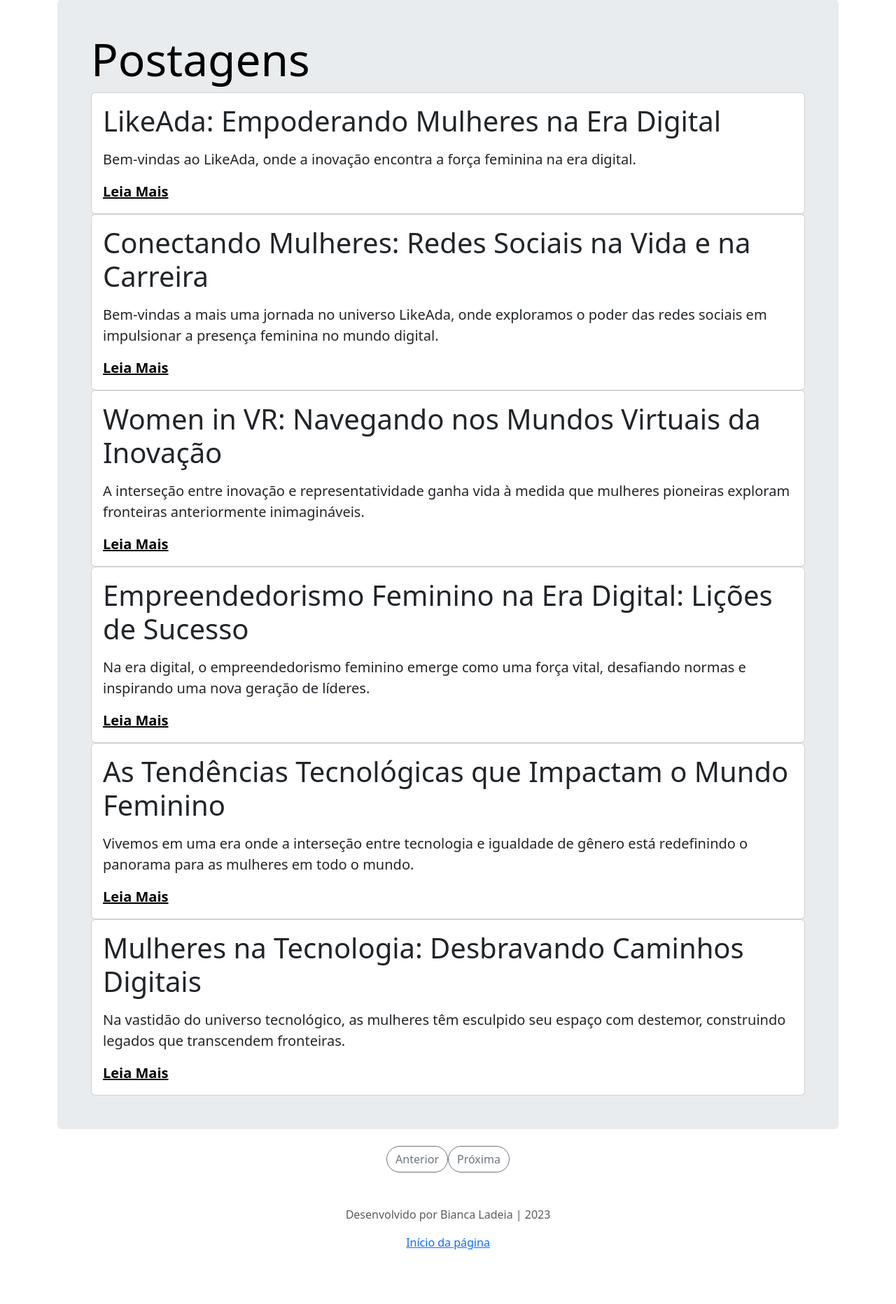
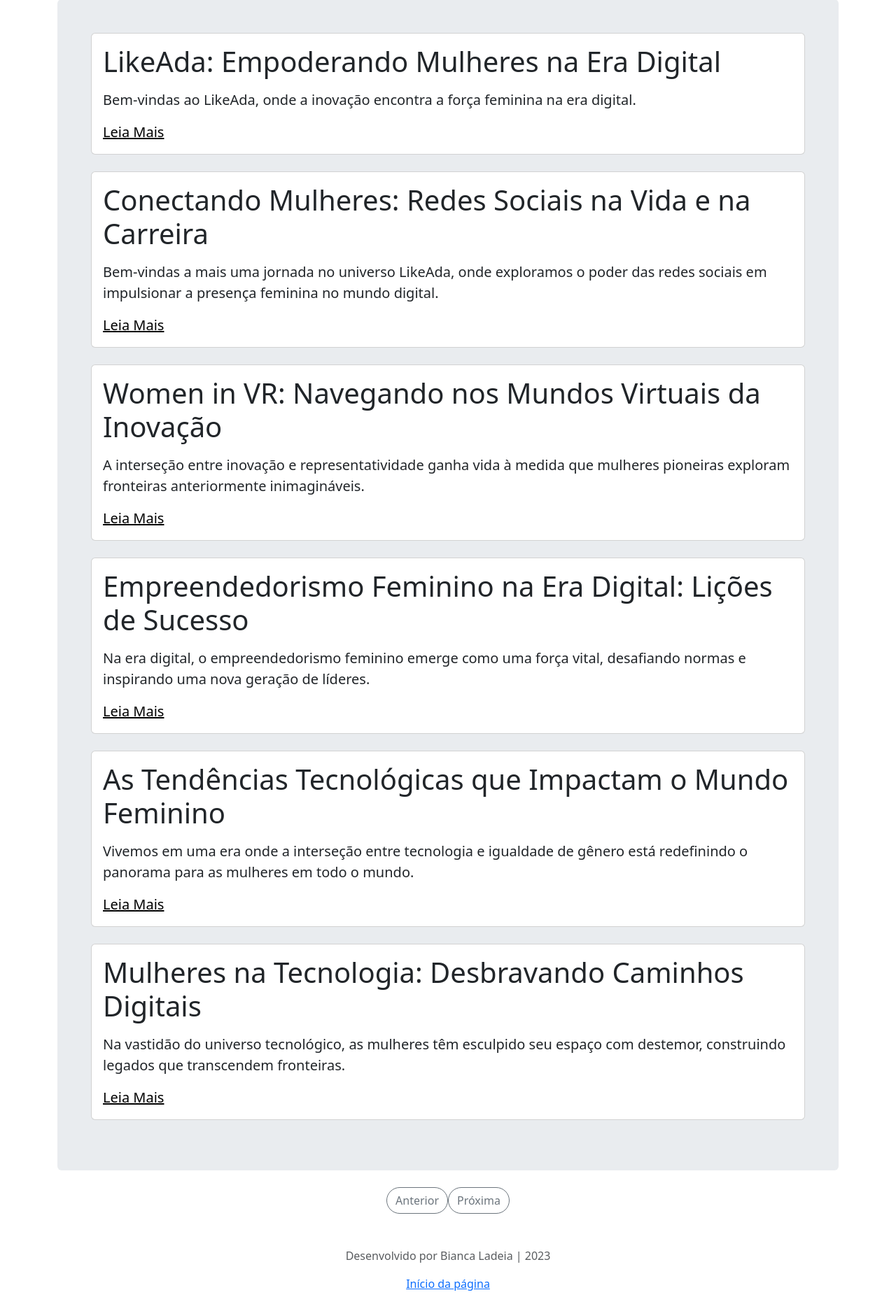
Before and after one commit to biancaladeia/projeto_final_likeada, a Django app: page / in a window 1280 px wide. Shown: the part 140-2004 px from the top of the page at 70% size. Before the commit the page ends 1926 px from the top, so only its background shows below. Run offline with Django 4.2, Linux system fonts and the light colour scheme; data comes from the database, SQL or seed files in the repository; both versions use the stored data as it was after the commit; some libraries are stand-ins or nearby versions.

Commit message:
FIXING POSTS

```diff
--- a/blog/templates/home.html
+++ b/blog/templates/home.html
@@ -3,16 +3,14 @@
 
 {% block content %}
     <div class="p-4 p-md-5 mb-4 rounded text-body-emphasis bg-body-secondary">
-    <h2 class="display-3">Postagens</h2>
-
-    {% for post in posts %}
+        {% for post in posts %}
             <div class="card">
                 <div class="card-body">
                     <h5 class="display-6">{{ post.title }}</h5>
                     <p class="lead my-3">{{ post.description }}</p>
-                    <a href="{% url 'post_detail' id=post.id %}" class="lead mb-0 text-body-emphasis fw-bold">Leia Mais</a>
+                    <a href="{% url 'post_detail' id=post.id %}" class="lead my-4 text-body-emphasis">Leia Mais</a>
                 </div>
-            </div>
+            </div> <br>
         {% endfor %}
     </div>
 
--- a/templates/about.html
+++ b/templates/about.html
@@ -1,8 +1,8 @@
 {% extends 'base.html' %}
 
 {% block content %}
-    <h1 class="display-4">Sobre o LikeAda</h1>
-    <p class="lead my-3">O LikeAda é um blog criado como uma homenagem a Ada Lovelace, a primeira programadora da história. Assim como Ada, nós acreditamos no poder da inovação e da criatividade na tecnologia.</p>
+    <h1 class="display-4">Sobre o LIKEADA</h1>
+    <p class="lead my-3">O LIKEADA é um blog criado como uma homenagem a Ada Lovelace, a primeira programadora da história. Assim como Ada, nós acreditamos no poder da inovação e da criatividade na tecnologia.</p>
 <br>
     <h2 class="display-6">Nossa Missão</h2>
     <p class="lead my-3">Nossa missão é compartilhar conhecimento sobre programação e tecnologia, e inspirar mais mulheres a entrar e se destacar nesse campo.</p>
```
Also changed, not shown: db.sqlite3.
